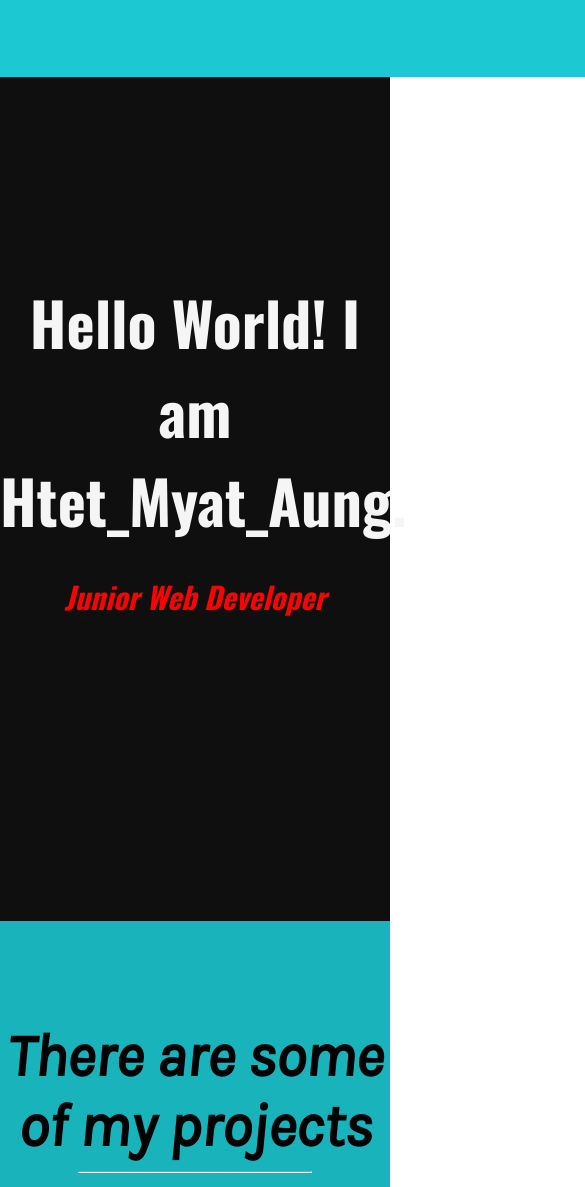
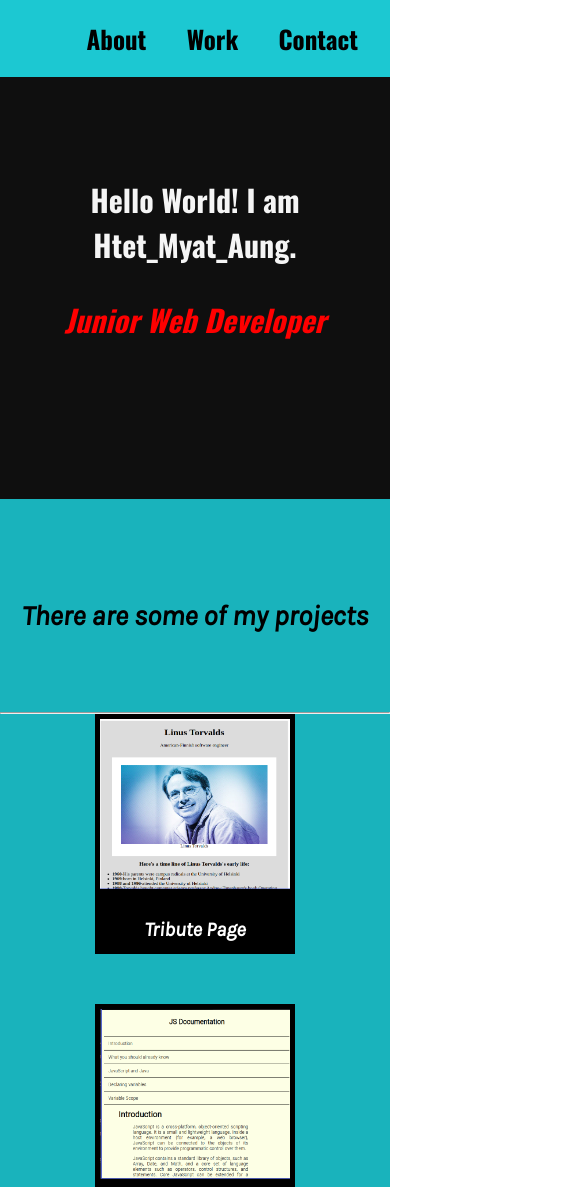
Before and after one commit to HtetMyatAung657/5-Personal_Portfolio, a plain HTML site: page index.html in a window 390 px wide. Shown: the top 1187 px of the page, 585 px wide, since content can reach past the window. Drawn offline with nearby package versions, Linux system fonts and the light colour scheme.

Commit message:
Update style.css

```diff
--- a/style.css
+++ b/style.css
@@ -32,6 +32,12 @@ li{
     padding: 20px 0;
     padding-left: 1000px;
 }
+@media (max-width: 960px){
+    #navbar>ul{
+        padding-left: 17%;
+        padding-right: 3%;
+     }
+ }
 #welcome-section{
     width: 100%;
     height: 100vh;
@@ -39,22 +45,25 @@ li{
     text-align: center;
     padding-top: 200px;
 }
+@media (max-width: 960px){
+    #welcome-section{
+        height: 50vh;
+        padding-top: 100px;
+    }
+}
 #welcome-section>h1{
     font-size: 6em;
     padding-bottom: 30px;
     color: whitesmoke;
 }
+@media (max-width: 960px){
+    #welcome-section>h1{
+        font-size: 3em;
+    }
+ }
 #welcome-section>h2{
     font-size: 3em;
     color: #ff0000;
-}
-hr{
-    display: block;
-    width: 60%;
-    text-align: center;
-    margin: 10px 20%;
-    margin-bottom: 100px;
-    /* color: ; */
 }
 #projects{
     width: 100%;
@@ -66,12 +75,31 @@ hr{
     font-size: 4em;
     font-family: 'Karla', sans-serif;
 }
+@media (max-width: 960px){
+    #projects{
+        height: 2100px;
+    }
+}
+#projects>h1{
+    padding-bottom: 80px;
+}
+@media (max-width: 960px){
+    #projects>h1{
+        font-size: 0.7em;
+        padding-bottom: 80px;
+    }
+}
 #project-files{
     display: flex;
     flex-direction: row;
     justify-content: space-around;
     flex-wrap: wrap;
 }
+/* @media(max-width:960px){
+    #project-files{
+        flex-direction: column;
+    }
+} */
 .project-tile{
     width: 400px;
     height: 480px;
@@ -79,13 +107,29 @@ hr{
     background-color: black;
     margin-bottom: 50px;
 }
+@media(max-width:960px){
+    .project-tile{
+        width: 200px;
+        height: 240px;
+    }
+}
 .project-image{
     width: 100%;
     height: 390px;
 }
+@media(max-width:960px){
+    .project-image{
+        height: 170px;
+    }
+}
 .project-tile>a{
     color: white;
     font-size: 0.5em;
+}
+@media (max-width: 960px){
+#technical_documentation_page{
+    font-size: 0.6em;
+}
 }
 #profile-link{
     background-color: black;
@@ -100,12 +144,21 @@ hr{
     background: black;
     color: white;
 }
-
+@media (max-width: 960px){
+    #contact{
+        height: 480px;
+    }
+}
 #contact-header{
     height: 300px;
     text-align: center;
     padding-top: 150px;
     font-size: 3em;
+}
+@media (max-width: 960px){
+    #contact-header{
+        font-size: 1.5em;
+    }
 }
 #contact-info{
     display: flex;
@@ -115,7 +168,13 @@ hr{
     padding-bottom: 170px;
     font-size: 2em;
     border-bottom: 5px solid whitesmoke;
-
+}
+@media (max-width: 960px){
+    #contact-info{
+        font-size: 1em;
+        padding: 0 0 150px 0;
+        margin-right: 35px;
+    }
 }
 #contact-info>a{
     color: white;
@@ -131,3 +190,12 @@ footer{
     background: black;
     color: gray;
 }
+@media (max-width:960px){
+    footer{
+        flex-direction: column;
+        padding-left: 100px;
+    }
+    footer>h1{
+        font-size: 1em;
+    }
+}
```
